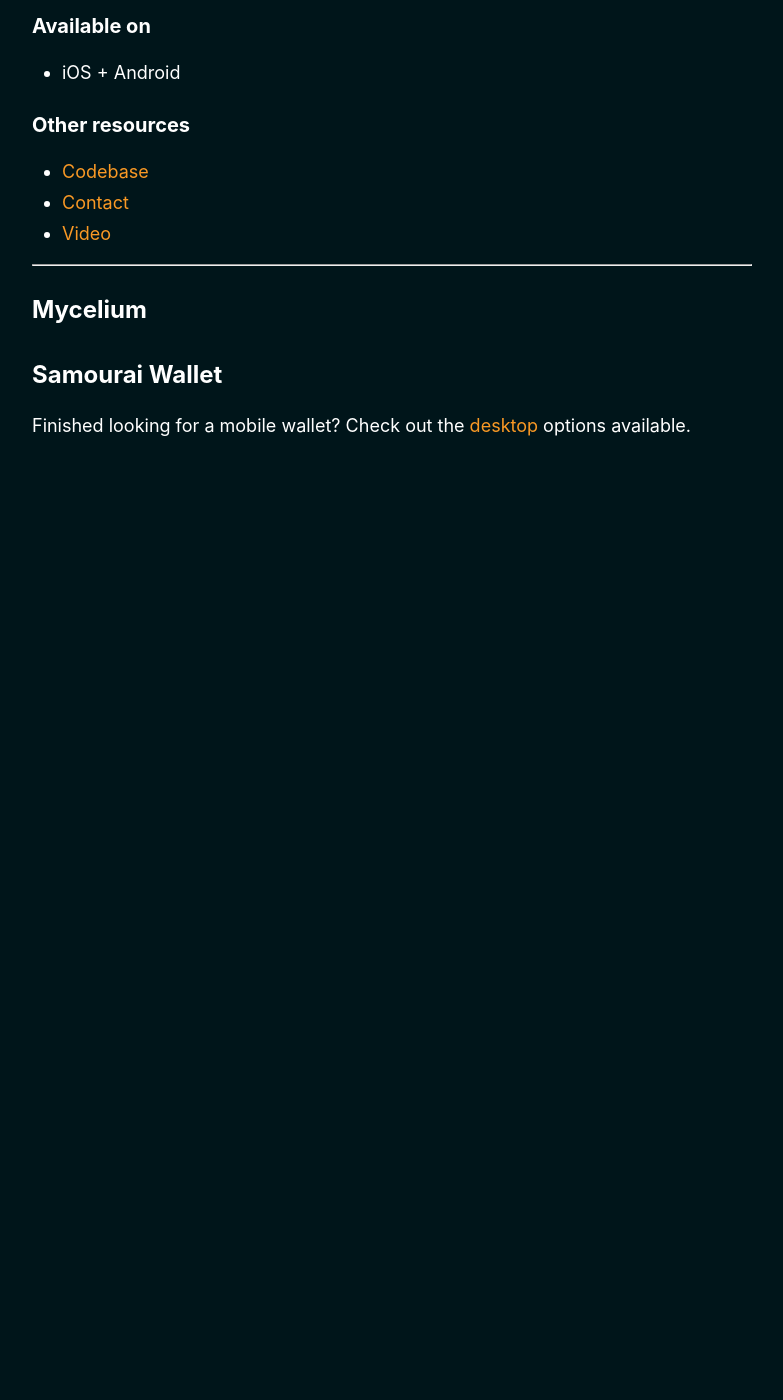
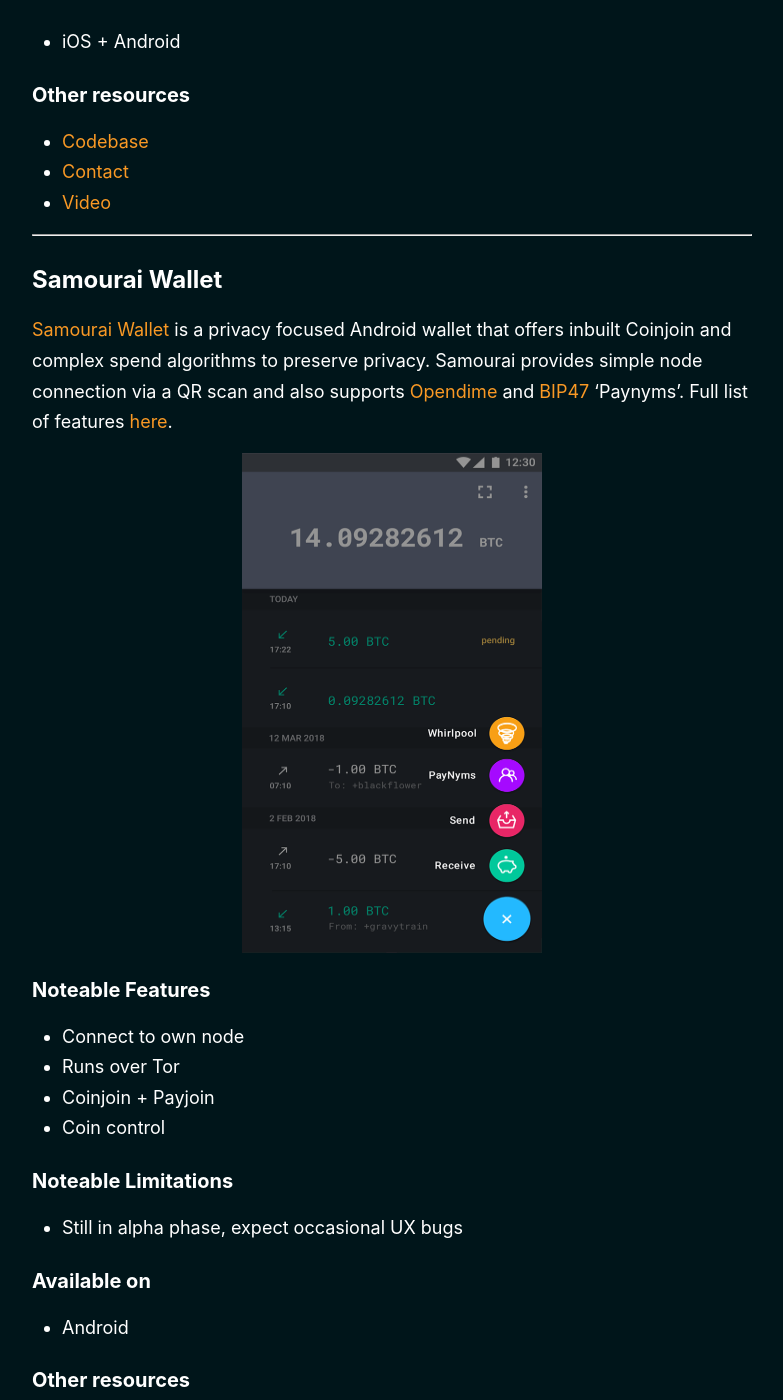
Before and after one commit to BitcoinQnA/bitcoin-wallet-guide, a Jekyll site: the page built from _pages/mobile.md, in a window 1280 px wide and 1400 px high, scrolled down 7835 px. Shown: the whole window, without its empty margins (248-1031 px from the left). Built offline with Jekyll 4.4.1, drawn with Linux system fonts in a browser that asks for light colours; before the commit the page ends 8465 px from its top, so only the background shows below that; some of the changed text lies outside the part shown.

Commit message:
Update mobile.md

```diff
--- a/_pages/mobile.md
+++ b/_pages/mobile.md
@@ -14,7 +14,6 @@ Mobile wallets provide the ultimate in convenience when interacting with Bitcoin
 5.  [Fully Noded](#fully-noded)
 7.  [Hexa](#hexa)
 8.  [Muun](#muun)
-9.  [Mycelium](#mycelium)
 10. [Samourai Wallet](#samourai-wallet)
 
 ***
@@ -175,9 +174,31 @@ Mobile wallets provide the ultimate in convenience when interacting with Bitcoin
 
 ***
 
-## Mycelium
-
 ## Samourai Wallet
 
+[Samourai Wallet](https://samouraiwallet.com/) is a privacy focused Android wallet that offers inbuilt Coinjoin and complex spend algorithms to preserve privacy. Samourai provides simple node connection via a QR scan and also supports [Opendime](https://opendime.com/) and [BIP47](https://support.samourai.io/article/68-what-are-paynyms) 'Paynyms'. Full list of features [here](https://code.samourai.io/wallet/samourai-wallet-android/-/blob/develop/Samourai-Wallet-features.md).
+
+<img src="https://raw.githubusercontent.com/BitcoinQnA/bitcoin-wallet-guide/master/images/hero_shot_nodev.png" class=responsive width="300" height="500" maxheight="300">
+
+### Noteable Features
+* Connect to own node
+* Runs over Tor
+* Coinjoin + Payjoin
+* Coin control
+
+### Noteable Limitations
+* Still in alpha phase, expect occasional UX bugs
+
+### Available on
+* Android
+
+### Other resources
+* [Codebase](https://code.samourai.io/wallet/samourai-wallet-android)
+* [Documentation](https://support.samourai.io/)
+* [Telegram](https://t.me/SamouraiWallet)
+* [Video](https://www.youtube.com/watch?v=icyeO70ICi4)
+
+
+***
 
 Finished looking for a mobile wallet? Check out the [desktop](/desktop) options available.
```
